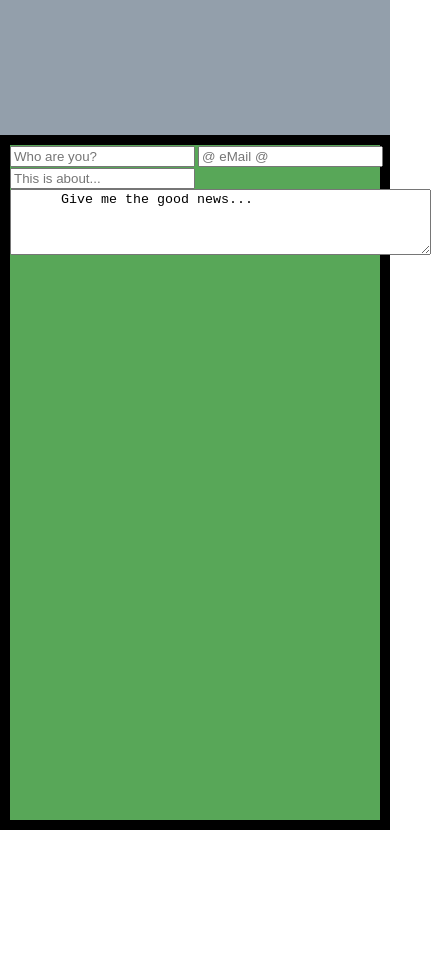
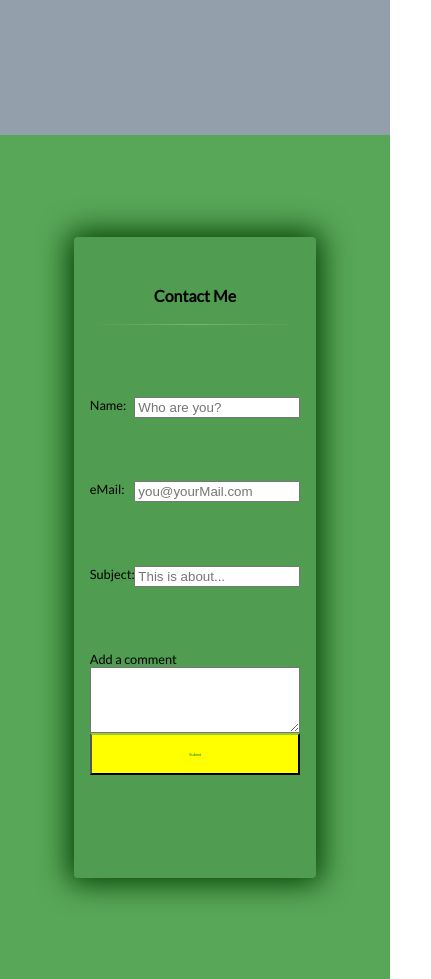
Before and after one commit to FCraven/portfolioSite, a plain HTML site: page index.html in a window 390 px wide. Shown: the part 3280-4259 px from the top of the page, 431 px wide, since content can reach past the window. Before the commit the page ends 4110 px from the top, so only its background shows below. Drawn offline with Linux system fonts and the light colour scheme.

Commit message:
form is responsive and acceptably styled

```diff
--- a/index.html
+++ b/index.html
@@ -74,17 +74,40 @@
 <!-- EXPERIENCE -->
 <div id="experience" class='flex-center column-wrap'></div>
 <!-- CONTACT -->
-<div id="contact"'>
-  <form id='contact-form'>
-    <input type='text' name='name' placeholder='Who are you?' />
-    <input type='email' name='email' placeholder='@ eMail @' />
-    <input type='text' name='subject' placeholder='This is about...' />
-    <textarea rows="4" cols="50" name="comment" placeholder='Hi Frank,' form="contact-form">
-      Give me the good news...</textarea>
+  <div id="contact">
 
+    <div id="contact-container">
+      <h1 id='contact-text'>Contact Me</h1>
+      <hr />
 
-    </form>
+      <form id='contact-form'>
 
+        <div class='contact-input-container'>
+          <label for="name" form='contact-form'>  Name:</label>
+          <input type='text' name='name' placeholder='Who are you?' />
+        </div>
+
+        <div class='contact-input-container'>
+          <label for="name" form='contact-form'>eMail:</label>
+          <input type='email' name='email' placeholder='you@yourMail.com' />
+        </div>
+
+        <div class='contact-input-container'>
+          <label for="name" form='contact-form'>Subject:</label>
+          <input type='text' name='subject' placeholder='This is about...' />
+        </div>
+
+        <div class="contact-textarea">
+          <label for='comment' form='contact-form'>Add a comment</label>
+          <textarea name="comment"
+                    rows='4'
+                    placeholder='Hi Frank!'
+                    form="contact-form">
+          </textarea>
+          <button id='contact-form-button' type='submit'>Submit</button>
+        </div>
+      </form>
+    </div>
   </div>
 </main>
 </div>
--- a/styles.css
+++ b/styles.css
@@ -294,14 +294,82 @@ body {
 
 }
 
+#contact {
+  display: flex;
+  flex-flow: column nowrap;
+  justify-content: center;
+  align-items: center;
+  height: 100vh;
+  background-color: rgba(34, 139, 34, 0.753);
+}
+
+#contact-text {
+  font-size: 1em;
+}
+
+#contact-container {
+  display: flex;
+  justify-content: center;
+  align-items: center;
+  flex-flow: column nowrap;
+  height: 75vh;
+  width: 60vw;
+  border: none;
+  border-radius: 1vw;
+  background-color: rgba(35, 90, 35, 0.144);
+  box-shadow: 0px 0px 30px 5px rgb(1, 61, 1);
+  padding: 1%;
+}
+#contact-container hr {
+  width: 90%;
+  border: 0;
+  height: 1px;
+  background-image: linear-gradient(to right, rgba(0, 0, 0, 0), rgba(148, 185, 114, 0.733), rgba(0, 0, 0, 0));
+}
+
+#contact-form {
+  position: relative;
+  display: flex;
+  justify-content: space-evenly;
+  align-items: space-between;
+  flex-flow: column nowrap;
+  height: 80%;
+  width: 90%;
+  margin: 0 auto;
+  font-size: .8em;
+}
 
 
-#contact {
+.contact-input-container {
+  position: relative;
   display: flex;
-  flex-flow: column no-wrap;
-  background-color: rgba(34, 139, 34, 0.753);
-  height: 80vh;
-  left: 16vw;
-  right: 16vw;
-  border: 10px solid black;
+  flex-flow: row wrap;
+  justify-content: space-between;
+  align-items: space-between;
 }
+
+.contact-input-container label {
+  width: 10%;
+}
+
+.contact-input-container input {
+  width: 75%;
+}
+
+.contact-textarea {
+  position: relative;
+  display: flex;
+  flex-flow: column wrap;
+  justify-content: center;
+  width: 100%;
+  height: auto;
+}
+
+#contact-form-button {
+  background-color: yellow;
+  width: 100%;
+  height: 5vh;
+  color: green;
+  font-size: 1vw;
+  border-top: 2px double yellowgreen;
+}
```
